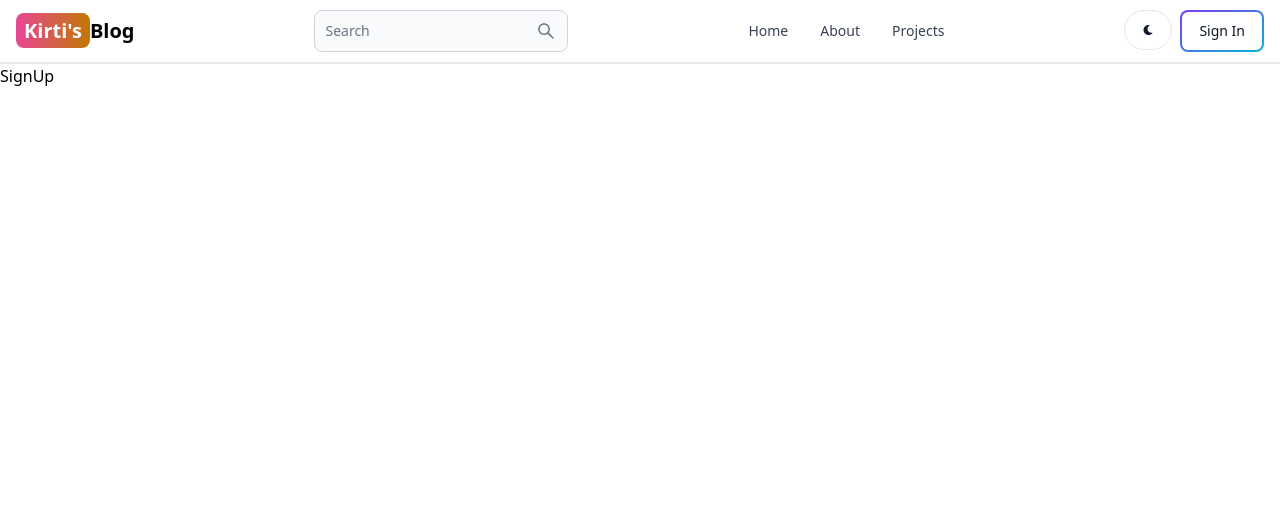
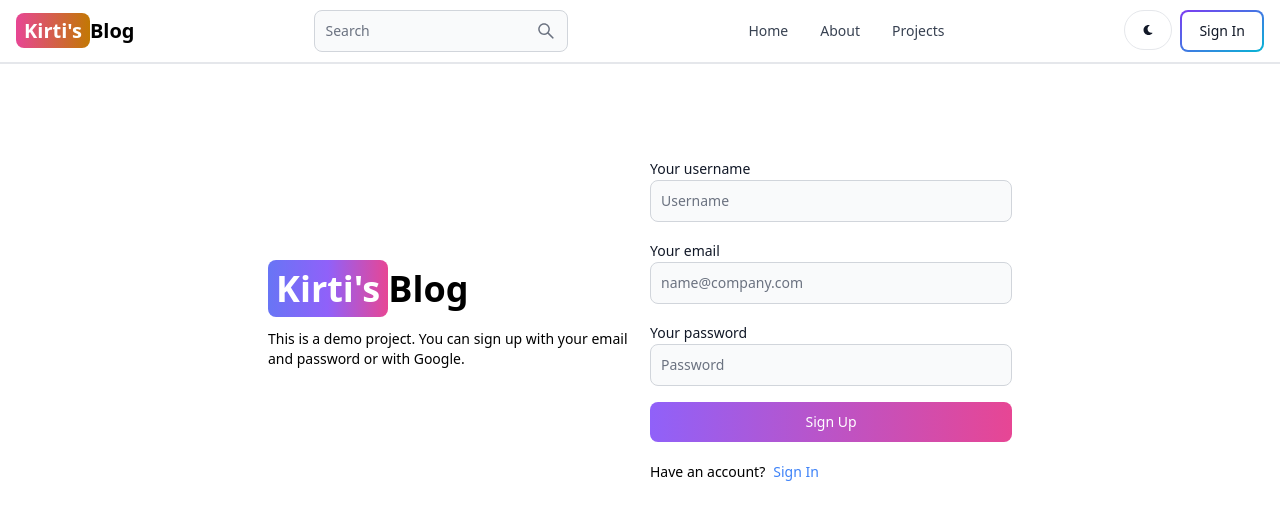
Before and after one commit to KirtiKamal/Mern-Blog, a React (Vite) app in the folder client/: page /sign-up in a window 1280 px wide. Shown: the top 520 px of the page. Built offline with nearby package versions, Linux system fonts and the light colour scheme.

Commit message:
added functionalities to the signup page

```diff
--- a/client/src/pages/SignUp.jsx
+++ b/client/src/pages/SignUp.jsx
@@ -1,11 +1,119 @@
-import React from 'react'
+import { Alert, Button, Label, Spinner, TextInput } from 'flowbite-react';
+import { useState } from 'react';
+import { Link, useNavigate } from 'react-router-dom';
+// import OAuth from '../components/OAuth';
 
-function SignUp() {
+export default function SignUp() {
+  const [formData, setFormData] = useState({});
+  const [errorMessage, setErrorMessage] = useState(null);
+  const [loading, setLoading] = useState(false);
+  const navigate = useNavigate();
+  const handleChange = (e) => {
+    setFormData({ ...formData, [e.target.id]: e.target.value.trim() });
+  };
+  const handleSubmit = async (e) => {
+    e.preventDefault();
+    if (!formData.username || !formData.email || !formData.password) {
+      return setErrorMessage('Please fill out all fields.');
+    }
+    try {
+      setLoading(true);
+      setErrorMessage(null);
+      const res = await fetch('/api/v1/auth/signup', {
+        method: 'POST',
+        headers: { 'Content-Type': 'application/json' },
+        body: JSON.stringify(formData),
+      });
+
+      const data = await res.json();
+      if (data.success === false) {
+        return setErrorMessage(data.message);
+      }
+      setLoading(false);
+      if(res.ok) {
+        navigate('/sign-in');
+      }
+    } catch (error) {
+      setErrorMessage(error.message);
+      setLoading(false);
+    }
+  };
   return (
-    <div>
-    SignUp
+    <div className='min-h-screen mt-20'>
+      <div className='flex p-3 max-w-3xl mx-auto flex-col md:flex-row md:items-center gap-5'>
+        {/* left */}
+        <div className='flex-1'>
+          <Link to='/' className='font-bold dark:text-white text-4xl'>
+            <span className='px-2 py-1 bg-gradient-to-r from-indigo-500 via-purple-500 to-pink-500 rounded-lg text-white'>
+              Kirti's
+            </span>
+            Blog
+          </Link>
+          <p className='text-sm mt-5'>
+            This is a demo project. You can sign up with your email and password
+            or with Google.
+          </p>
+        </div>
+        {/* right */}
+
+        <div className='flex-1'>
+          <form className='flex flex-col gap-4' onSubmit={handleSubmit}>
+            <div>
+              <Label value='Your username' />
+              <TextInput
+                type='text'
+                placeholder='Username'
+                id='username'
+                onChange={handleChange}
+              />
+            </div>
+            <div>
+              <Label value='Your email' />
+              <TextInput
+                type='email'
+                placeholder='name@company.com'
+                id='email'
+                onChange={handleChange}
+              />
+            </div>
+            <div>
+              <Label value='Your password' />
+              <TextInput
+                type='password'
+                placeholder='Password'
+                id='password'
+                onChange={handleChange}
+              />
+            </div>
+            <Button
+              gradientDuoTone='purpleToPink'
+              type='submit'
+              disabled={loading}
+            >
+              {loading ? (
+                <>
+                  <Spinner size='sm' />
+                  <span className='pl-3'>Loading...</span>
+                </>
+              ) : (
+                'Sign Up'
+              )}
+            </Button>
+            {/* <OAuth /> */}
+          </form>
+          <div className='flex gap-2 text-sm mt-5'>
+            <span>Have an account?</span>
+            <Link to='/sign-in' className='text-blue-500'>
+              Sign In
+            </Link>
+          </div>
+          {errorMessage && (
+            <Alert className='mt-5' color='failure'>
+              {errorMessage}
+            </Alert>
+          )}
+        </div>
+      </div>
     </div>
-  )
+  );
 }
-
-export default SignUp
--- a/client/vite.config.js
+++ b/client/vite.config.js
@@ -1,7 +1,15 @@
-import { defineConfig } from 'vite'
-import react from '@vitejs/plugin-react-swc'
+import { defineConfig } from "vite";
+import react from "@vitejs/plugin-react-swc";
 
 // https://vitejs.dev/config/
 export default defineConfig({
+  server: {
+    proxy: {
+      "/api": {
+        target: "http://localhost:3000",
+        secure: false,
+      },
+    },
+  },
   plugins: [react()],
-})
+});
```
Also changed, not shown: 1 other file (tests, documents, lock files or other folders).
